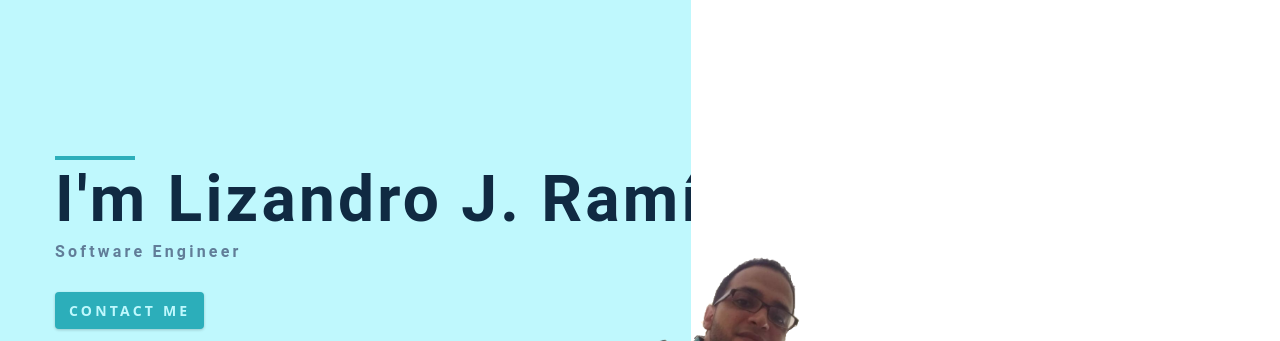
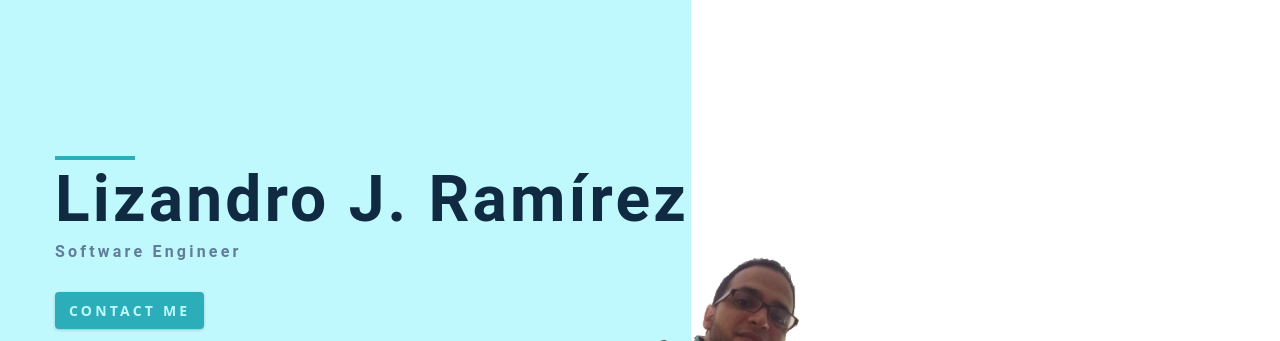
Before and after one commit to difo23/portafolio32, a Gatsby site: page / in a window 1280 px wide. Shown: the part 81-422 px from the top of the page. Built offline with nearby package versions, Linux system fonts and the light colour scheme; Gatsby itself is replaced by a stand-in of ours.

Commit message:
delete iam

```diff
--- a/src/components/Hero.js
+++ b/src/components/Hero.js
@@ -23,7 +23,7 @@ const Hero = () => {
 				<article className="hero-info">
 					<div>
 						<div className="underline" />
-						<h1>I'm Lizandro J. Ramírez</h1>
+						<h1>Lizandro J. Ramírez</h1>
 						<h4>Software engineer</h4>
 						<a href="https://www.linkedin.com/in/lizandro23difo" className="btn">
 							Contact me
```
